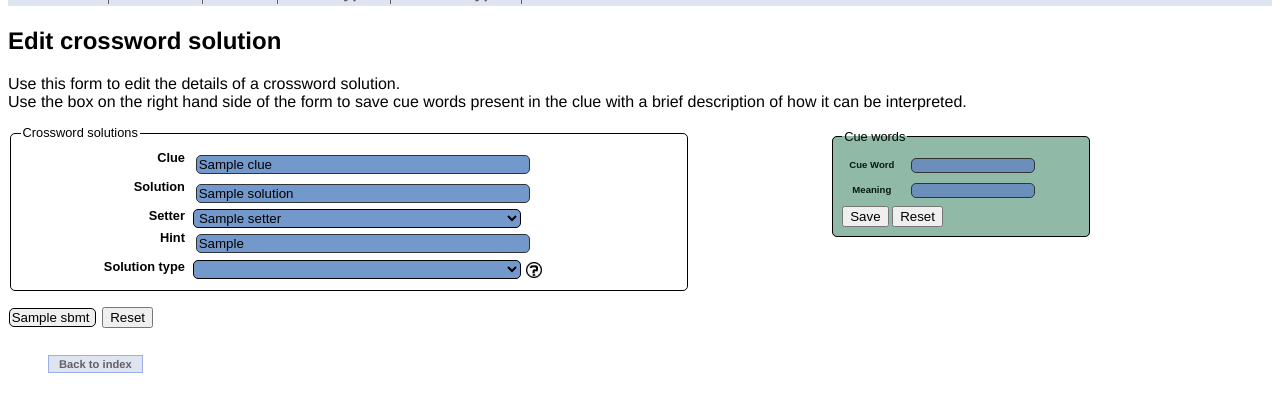
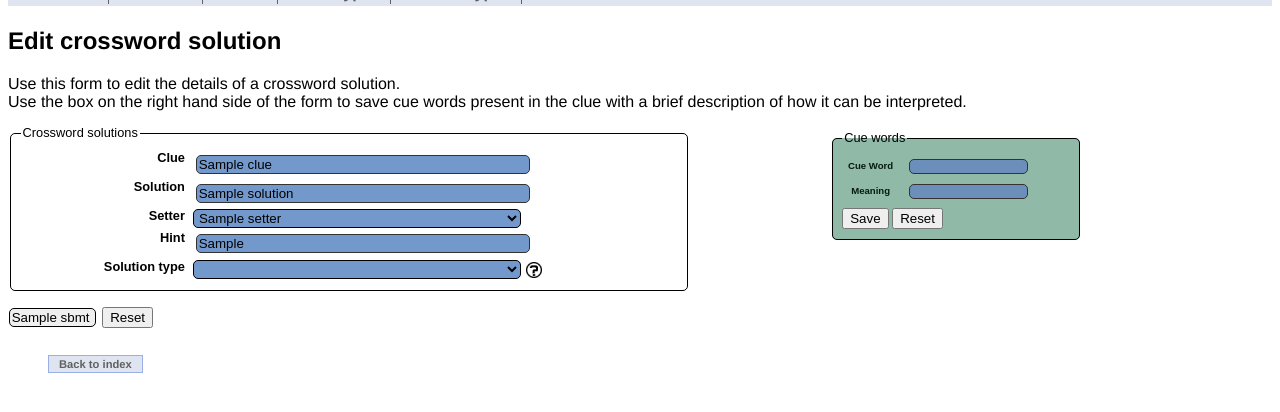
Before and after one commit to slugbucket/crossword-hints, a Python web app: template crossword_hints/views/templates/crossword-solutions/edit.html in a window 1280 px wide. Shown: the part 142-554 px from the top of the page. Run offline with Jinja, Linux system fonts and the light colour scheme; the template is opened without the code that fills it: most values are stand-ins (such as "Sample title", 1, 10 or a date in 2020); lists and menus that the app fills with data are empty.

Commit message:
feat0028 updated the cue word form styling to be consistent

```diff
--- a/crossword_hints/static/stylesheets/crossword-hints.css
+++ b/crossword_hints/static/stylesheets/crossword-hints.css
@@ -42,11 +42,12 @@ ul.navbar li a:hover, ul.navbar li a:active {
 #cue_word_set {
   float: left;
   color: #000;
-  width: 25%;
+  border-color: #0c4da1;
+  width: 20%;
 }
 #cue_word_set fieldset {
   background-color: #90b9a7;
-  width: 75%;
+  width: 90%;
 }
 #cue_word_set fieldset>label {
   color: #051b12;
@@ -100,10 +101,11 @@ ul.navbar li a:hover, ul.navbar li a:active {
   position: relative;
   border: 1px #0c4da1 solid;
   vertical-align: middle;
-  padding-top:0.1em;
+  margin-bottom: 0.2em;
   font-size: 0.75em;
   color: #086b29;
   visibility: hidden;
+  width: 100%;
 }
 .helpbutton {
   vertical-align: middle;
```
